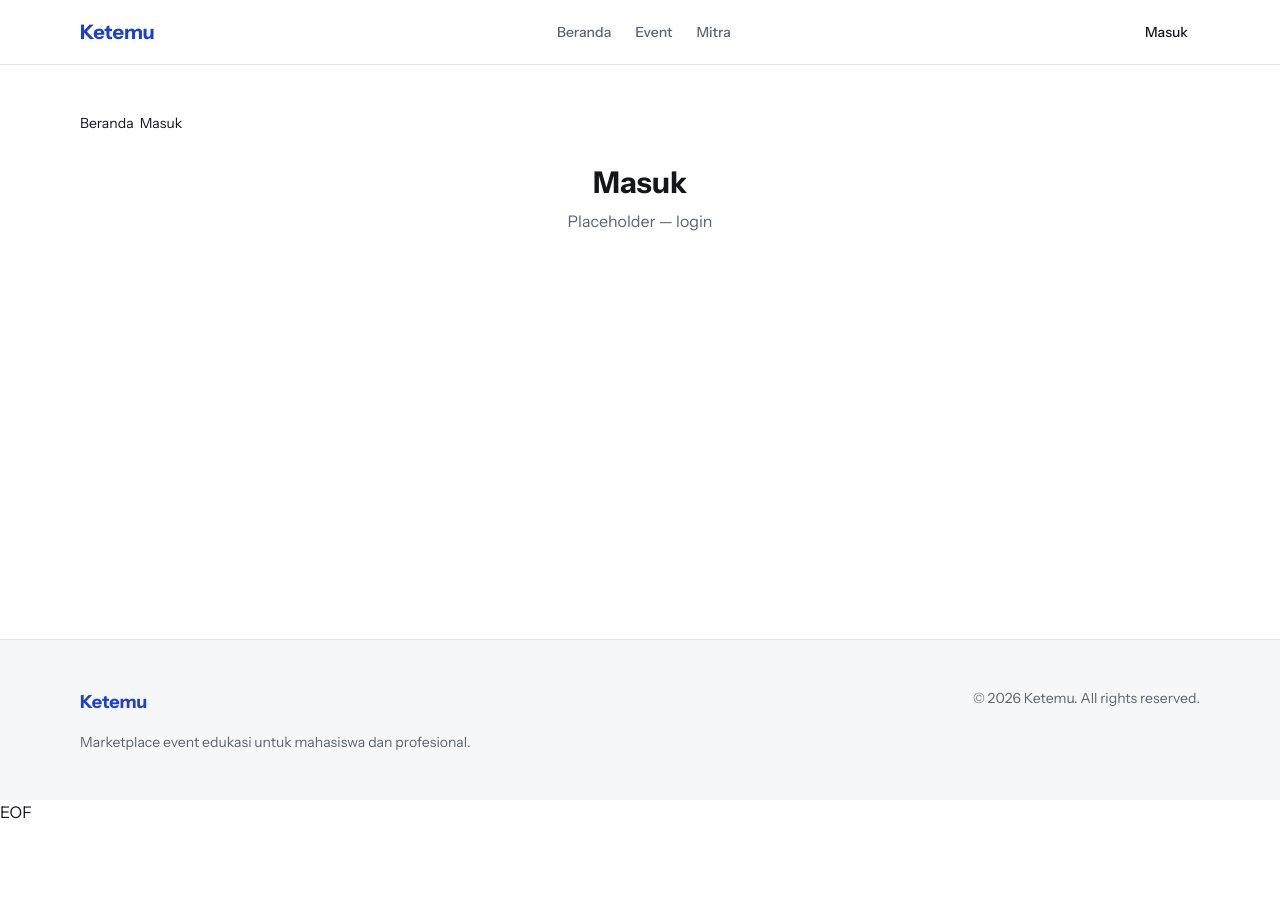
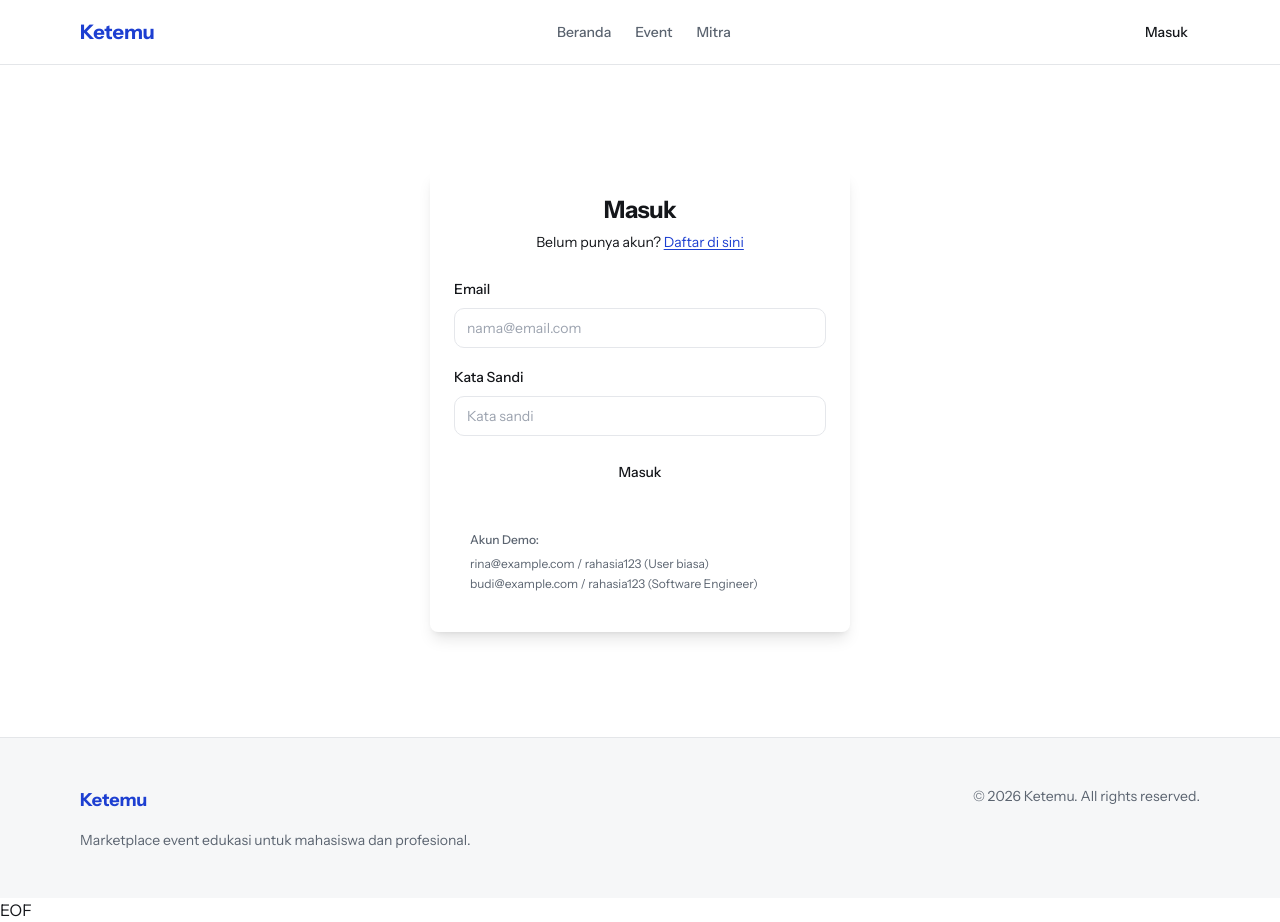
Before and after one commit to VickyIbr/CSUI-Ketemu, a React (Vite) app: page /login in a window 1280 px wide. Before the commit the page ends 824 px from the top, so only its background shows below. Built offline with nearby package versions, Linux system fonts and the light colour scheme.

Commit message:
feat(auth): add login and register pages with demo accounts

```diff
--- a/src/pages/auth/login.tsx
+++ b/src/pages/auth/login.tsx
@@ -1,22 +1,91 @@
-import { Breadcrumb, BreadcrumbList, BreadcrumbItem, BreadcrumbLink, BreadcrumbPage } from "@/components/ui/breadcrumb"
+import { useState } from "react"
+import { Link } from "react-router-dom"
+import { Button } from "@/components/ui/button"
+import { Input } from "@/components/ui/input"
+import { Label } from "@/components/ui/label"
+import { Card, CardContent, CardDescription, CardHeader, CardTitle } from "@/components/ui/card"
+
+const demoAccounts = [
+  { email: "rina@example.com", password: "rahasia123", role: "User biasa" },
+  { email: "budi@example.com", password: "rahasia123", role: "Software Engineer" },
+]
 
 export function LoginPage() {
+  const [email, setEmail] = useState("")
+  const [password, setPassword] = useState("")
+  const [error, setError] = useState("")
+  const [loading, setLoading] = useState(false)
+
+  const handleSubmit = (e: React.FormEvent) => {
+    e.preventDefault()
+    setLoading(true)
+    setError("")
+
+    const account = demoAccounts.find(
+      (a) => a.email === email && a.password === password
+    )
+    if (account) {
+      console.log("Login successful:", account)
+    } else {
+      setError("Email atau kata sandi salah. Coba ulang.")
+    }
+    setLoading(false)
+  }
+
   return (
-    <div className="container mx-auto max-w-[1160px] px-5 py-12">
-      <Breadcrumb>
-        <BreadcrumbList>
-          <BreadcrumbItem>
-            <BreadcrumbLink href="/">Beranda</BreadcrumbLink>
-          </BreadcrumbItem>
-          <BreadcrumbItem>
-            <BreadcrumbPage className="text-ink">Masuk</BreadcrumbPage>
-          </BreadcrumbItem>
-        </BreadcrumbList>
-      </Breadcrumb>
-      <div className="mt-8 text-center">
-        <h1 className="text-3xl font-bold text-ink">Masuk</h1>
-        <p className="mt-2 text-ink-soft">Placeholder — login</p>
-      </div>
+    <div className="flex min-h-[calc(100vh-8rem)] items-center justify-center px-5">
+      <Card className="w-[420px] border-0 shadow-lg">
+        <CardHeader className="text-center">
+          <CardTitle className="text-2xl font-bold text-ink">Masuk</CardTitle>
+          <CardDescription>
+            Belum punya akun?{" "}
+            <Link to="/register" className="text-ink-blue underline underline-offset-2">
+              Daftar di sini
+            </Link>
+          </CardDescription>
+        </CardHeader>
+        <CardContent>
+          <form onSubmit={handleSubmit} className="space-y-4">
+            <div className="space-y-2">
+              <Label htmlFor="email">Email</Label>
+              <Input
+                id="email"
+                type="email"
+                placeholder="nama@email.com"
+                value={email}
+                onChange={(e) => setEmail(e.target.value)}
+                required
+              />
+            </div>
+            <div className="space-y-2">
+              <Label htmlFor="password">Kata Sandi</Label>
+              <Input
+                id="password"
+                type="password"
+                placeholder="Kata sandi"
+                value={password}
+                onChange={(e) => setPassword(e.target.value)}
+                required
+              />
+            </div>
+            {error && (
+              <div className="rounded-md bg-red-50 p-3 text-sm text-red-600">
+                {error}
+              </div>
+            )}
+            <Button type="submit" className="w-full" disabled={loading}>
+              Masuk
+            </Button>
+          </form>
+          <div className="mt-6 rounded-md bg-muted p-4 text-xs text-ink-soft">
+            <p className="font-medium">Akun Demo:</p>
+            <ul className="mt-2 space-y-1">
+              <li>rina@example.com / rahasia123 (User biasa)</li>
+              <li>budi@example.com / rahasia123 (Software Engineer)</li>
+            </ul>
+          </div>
+        </CardContent>
+      </Card>
     </div>
   )
 }
--- a/src/pages/auth/register.tsx
+++ b/src/pages/auth/register.tsx
@@ -1,22 +1,102 @@
-import { Breadcrumb, BreadcrumbList, BreadcrumbItem, BreadcrumbLink, BreadcrumbPage } from "@/components/ui/breadcrumb"
+import { useState } from "react"
+import { Link } from "react-router-dom"
+import { Button } from "@/components/ui/button"
+import { Input } from "@/components/ui/input"
+import { Label } from "@/components/ui/label"
+import { Card, CardContent, CardDescription, CardHeader, CardTitle } from "@/components/ui/card"
 
 export function RegisterPage() {
+  const [name, setName] = useState("")
+  const [email, setEmail] = useState("")
+  const [password, setPassword] = useState("")
+  const [confirmPassword, setConfirmPassword] = useState("")
+  const [error, setError] = useState("")
+  const [loading, setLoading] = useState(false)
+
+  const handleSubmit = (e: React.FormEvent) => {
+    e.preventDefault()
+    setLoading(true)
+    setError("")
+
+    if (password !== confirmPassword) {
+      setError("Kata sandi dan konfirmasi tidak cocok")
+      setLoading(false)
+      return
+    }
+
+    console.log("Register:", { name, email })
+    setLoading(false)
+  }
+
   return (
-    <div className="container mx-auto max-w-[1160px] px-5 py-12">
-      <Breadcrumb>
-        <BreadcrumbList>
-          <BreadcrumbItem>
-            <BreadcrumbLink href="/">Beranda</BreadcrumbLink>
-          </BreadcrumbItem>
-          <BreadcrumbItem>
-            <BreadcrumbPage className="text-ink">Daftar</BreadcrumbPage>
-          </BreadcrumbItem>
-        </BreadcrumbList>
-      </Breadcrumb>
-      <div className="mt-8 text-center">
-        <h1 className="text-3xl font-bold text-ink">Daftar</h1>
-        <p className="mt-2 text-ink-soft">Placeholder — register</p>
-      </div>
+    <div className="flex min-h-[calc(100vh-8rem)] items-center justify-center px-5">
+      <Card className="w-[420px] border-0 shadow-lg">
+        <CardHeader className="text-center">
+          <CardTitle className="text-2xl font-bold text-ink">Daftar</CardTitle>
+          <CardDescription>
+            Sudah punya akun?{" "}
+            <Link to="/login" className="text-ink-blue underline underline-offset-2">
+              Masuk di sini
+            </Link>
+          </CardDescription>
+        </CardHeader>
+        <CardContent>
+          <form onSubmit={handleSubmit} className="space-y-4">
+            <div className="space-y-2">
+              <Label htmlFor="name">Nama Lengkap</Label>
+              <Input
+                id="name"
+                type="text"
+                placeholder="Nama lengkap"
+                value={name}
+                onChange={(e) => setName(e.target.value)}
+                required
+              />
+            </div>
+            <div className="space-y-2">
+              <Label htmlFor="email">Email</Label>
+              <Input
+                id="email"
+                type="email"
+                placeholder="nama@email.com"
+                value={email}
+                onChange={(e) => setEmail(e.target.value)}
+                required
+              />
+            </div>
+            <div className="space-y-2">
+              <Label htmlFor="password">Kata Sandi</Label>
+              <Input
+                id="password"
+                type="password"
+                placeholder="Minimal 6 karakter"
+                value={password}
+                onChange={(e) => setPassword(e.target.value)}
+                required
+                minLength={6}
+              />
+            </div>
+            <div className="space-y-2">
+              <Label htmlFor="confirmPassword">Konfirmasi Kata Sandi</Label>
+              <Input
+                id="confirmPassword"
+                type="password"
+                placeholder="Ulangi kata sandi"
+                value={confirmPassword}
+                onChange={(e) => setConfirmPassword(e.target.value)}
+                required
+                minLength={6}
+              />
+            </div>
+            {error && (
+              <p className="text-sm text-red-500">{error}</p>
+            )}
+            <Button type="submit" className="w-full" disabled={loading}>
+              Daftar
+            </Button>
+          </form>
+        </CardContent>
+      </Card>
     </div>
   )
 }
```
